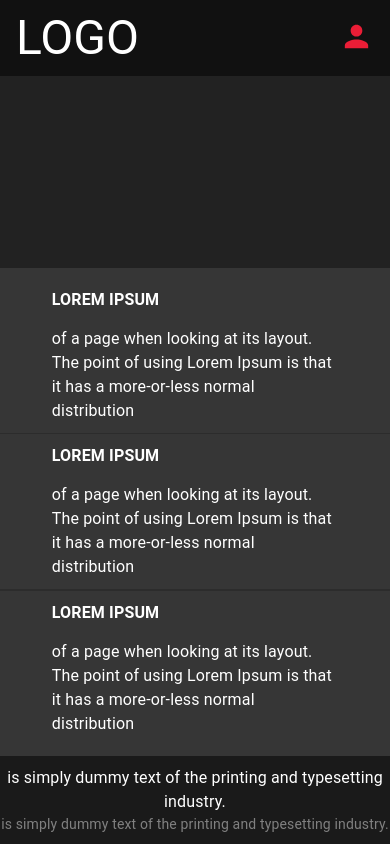
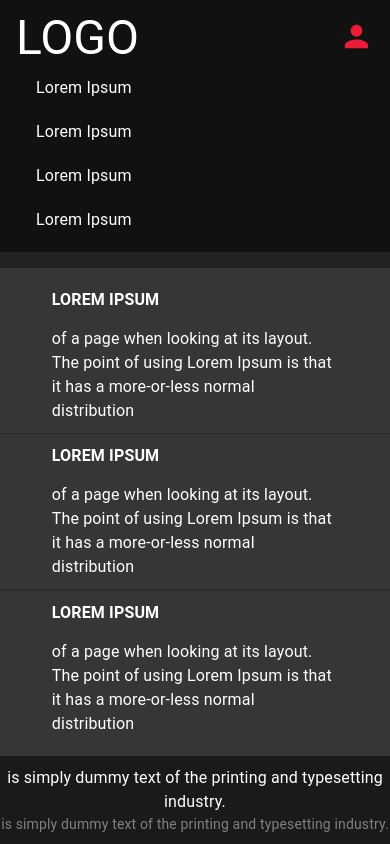
Before and after one commit to tecnoher/mig, a React (Create React App) app: page / in a window 390 px wide. Both pictures are taken after a click on the icon 356 px from the left and 36 px from the top of the page. Built offline with nearby package versions, Linux system fonts and the light colour scheme.

Commit message:
menu wip

```diff
--- a/src/components/Header/index.tsx
+++ b/src/components/Header/index.tsx
@@ -1,5 +1,5 @@
 import Container from "@material-ui/core/Container";
-import React from "react";
+import React, { useState } from "react";
 import PersonIcon from "@material-ui/icons/Person";
 import Typography from "@mui/material/Typography";
 import { Box } from "@material-ui/core";
@@ -12,6 +12,7 @@ interface Links {
 
 //const Header: React.FC<HeaderProps> = (props) => {
 const Header: React.FC = (props) => {
+  const [showMenu, setShowMenu] = useState<boolean>(false);
   const classes = useStyles();
 
   const links: Links[] = [
@@ -39,9 +40,26 @@ const Header: React.FC = (props) => {
               );
             })}
           </Box>
-          <Box>
+          <Box onClick={() => setShowMenu(!showMenu)}>
             <PersonIcon fontSize="large" className={classes.icon} />
           </Box>
+        </Box>
+        <Box
+          className={
+            showMenu
+              ? classes.hamburguerLinkOpened
+              : classes.hamburguerLinkClosed
+          }
+        >
+          {links.map((item, index) => {
+            return (
+              <Box key={index} className={classes.linkButton}>
+                <Typography variant="body1" className={classes.linkText}>
+                  {item.linkName}
+                </Typography>
+              </Box>
+            );
+          })}
         </Box>
       </Container>
     </header>
--- a/src/components/Header/styles.ts
+++ b/src/components/Header/styles.ts
@@ -45,6 +45,10 @@ const useStyles = makeStyles({
       display: "none",
     },
   },
+  hamburguerLinkOpened: {},
+  hamburguerLinkClosed: {
+    display: "none",
+  },
 });
 
 export { useStyles };
```
